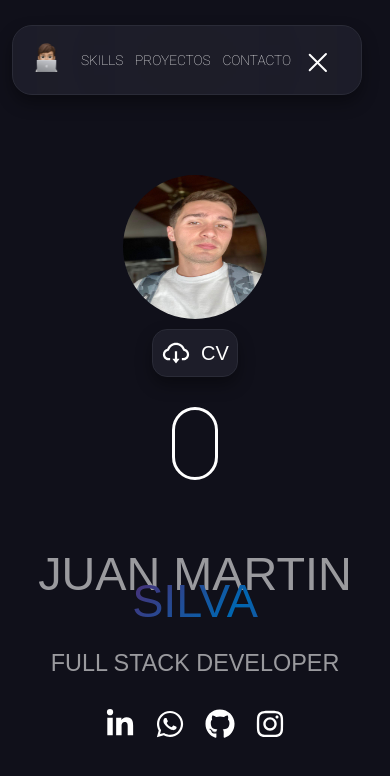
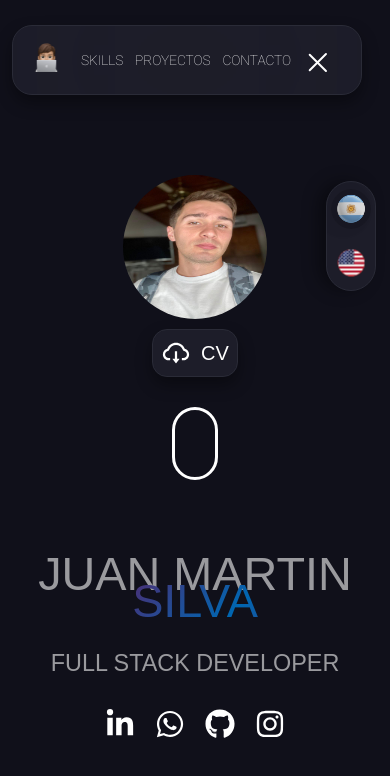
Before and after one commit to juanmarsilva/juanmartinsilva.io, a React (Create React App) app: page / in a window 390 px wide. Both pictures are taken after a click on the button 321 px from the left and 51 px from the top of the page. Shown: the top 776 px of the page. Built offline with nearby package versions, Linux system fonts and the light colour scheme; a web font is replaced by a local one.

Commit message:
Agregue btn para cambiar lenguaje. Primer prueba del responsive

```diff
--- /dev/null
+++ b/src/Components/Switch/Switch.module.css
@@ -0,0 +1,63 @@
+.container {
+    position: fixed;
+    right: 0;
+    border: 0.1rem solid #2a2b37;
+    width: 11rem;
+    height: 5rem;
+    border-radius: 5rem;
+    margin-top: 5rem;
+    display: flex;
+    align-items: center;
+    justify-content: space-around;
+    background: linear-gradient(
+        135deg,
+        rgba(255, 255, 255, 0.082),
+        rgba(255, 255, 255, 0.055)
+    );
+    background: rgba(42,43,56,.5);
+    -webkit-backdrop-filter: blur(21px);
+    backdrop-filter: blur(104px);
+    box-shadow: 0 8px 16px 0 rgba(0, 0, 0, 0.36);
+    rotate: 90deg;
+}
+
+.container .btn {
+    border: none;
+    appearance: none;
+    background-color: transparent;
+}
+
+.indicator {
+    position: absolute;
+    border: 0.1rem solid #000000;
+    width: 40px;
+    height: 40px;
+    border-radius: 100%;
+    background-color: #000000;
+    opacity: .15;
+    box-shadow: 0 8px 16px 0 rgba(0, 0, 0, 0.36);
+    z-index: 1;
+    transition: all 1s;
+}
+
+.icon {
+    z-index: 200;
+    rotate: 270deg;
+}
+
+.arg {
+    left: 6.8%;
+}
+
+.eeuu {
+    left: 56%;
+}
+
+@media(max-width: 600px) {
+    .container {
+        position: relative;
+        left: 40vw;
+        bottom: 25vh;
+    }
+
+}
--- /dev/null
+++ b/src/Components/Switch/Switch.tsx
@@ -0,0 +1,35 @@
+import s from './Switch.module.css';
+import arg from '../../Images/Lenguages/arg.png';
+import eeuu from '../../Images/Lenguages/eeuu.png';
+import { useState } from 'react';
+import { useTranslation } from 'react-i18next';
+
+
+const Switch = () => {
+
+    const leng = localStorage.getItem('lenguage') || 'es';
+
+    const [ lenguage, setLenguage ] = useState<string>(leng);
+    const [ ,i18n ] = useTranslation('global');
+
+    const handleClick = (e: any, leng:string) => {
+        e.preventDefault();
+        localStorage.setItem("lenguage", leng);
+        setLenguage(leng);
+        i18n.changeLanguage(leng);
+    }
+
+    return (
+        <div className={s.container}>
+            <button className={s.btn} onClick={(e) => handleClick(e, 'es')} >
+                <img src={arg} alt='arg' className={s.icon} ></img>
+            </button>
+            <button className={s.btn} onClick={(e) => handleClick(e, 'en')} >
+                <img src={eeuu} alt='eeuu' className={s.icon} ></img>
+            </button>
+            <div className={lenguage === 'es' ? `${s.indicator} ${s.arg}` : `${s.indicator} ${s.eeuu}`}></div>
+        </div>
+    )
+}
+
+export default Switch;
```
Also changed, not shown: src/Components/About/About.tsx (+2 -8 lines), src/Images/Lenguages/arg.png (added), src/Images/Lenguages/eeuu.png (added).
